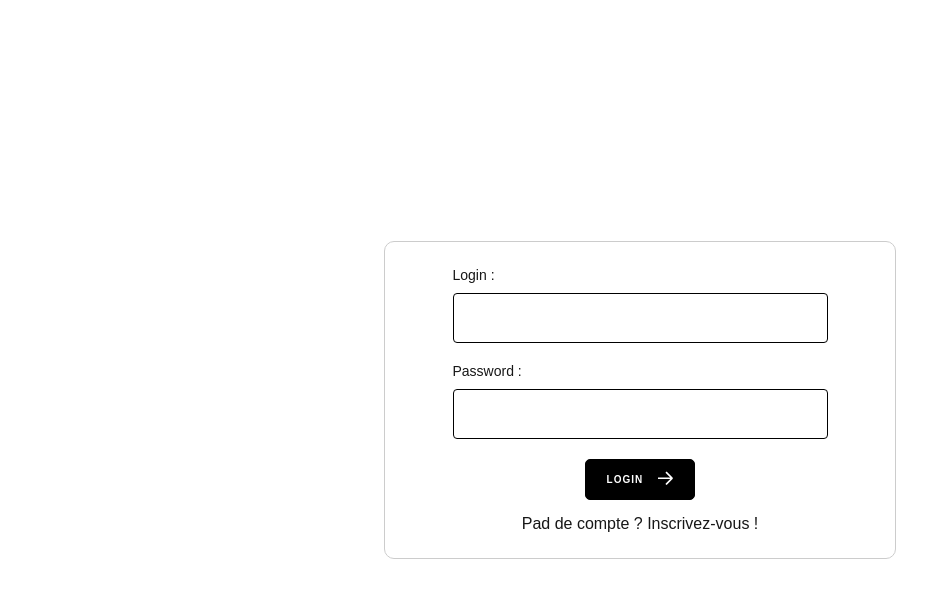
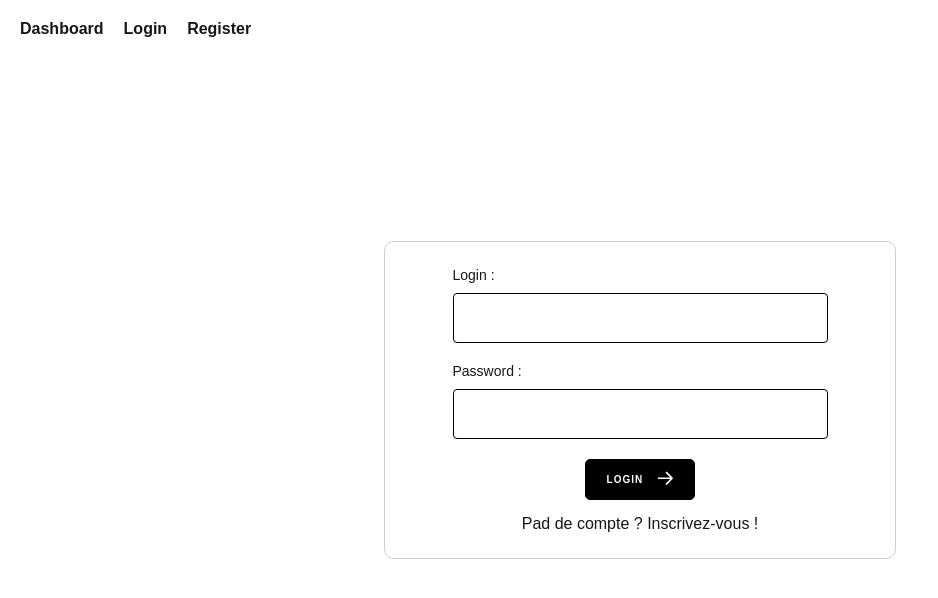
Before and after one commit to ynov-2025-m1-team6/Feed-Pulse-Front, a Next.js app: page /auth/login in a window 1280 px wide. Shown: the top 598 px of the page, without its empty margins (0-938 px from the left). Built offline with nearby package versions, Linux system fonts and the light colour scheme.

Commit message:
#1: add navbar wip

```diff
--- a/src/app/layout.tsx
+++ b/src/app/layout.tsx
@@ -1,6 +1,7 @@
 import type { Metadata } from "next";
 import { Geist, Geist_Mono } from "next/font/google";
 import "./globals.css";
+import Navbar from "@/components/Nabvar";
 
 const geistSans = Geist({
   variable: "--font-geist-sans",
@@ -11,6 +12,12 @@ const geistMono = Geist_Mono({
   variable: "--font-geist-mono",
   subsets: ["latin"],
 });
+
+const navItems = [
+  {path: "/dashboard", label: "Dashboard"},
+  {path: "/auth/login", label: "Login"},
+  {path: "/auth/register", label: "Register"},
+]
 
 export const metadata: Metadata = {
   title: "Feed Pulse",
@@ -25,6 +32,7 @@ export default function RootLayout({
   return (
     <html lang="en">
       <body className={`${geistSans.variable} ${geistMono.variable}`}>
+        <Navbar navItems={navItems}/>
         {children}
       </body>
     </html>
--- /dev/null
+++ b/src/components/Nabvar/NavItems/index.tsx
@@ -0,0 +1,22 @@
+import Link from 'next/link';
+import React from 'react'
+import styles from ".//navitems.module.scss";
+
+type Props = {
+      path: string;
+      label: string;
+      icon?: React.ReactNode;
+};
+
+const index = ({path, label, icon}: Props) => {
+  return (
+    <Link className={`${styles.navItem}`} href={path}>
+      {icon && (
+        <span className={styles.icon_wrapper}>{icon}</span>
+      )}
+      {label}
+      </Link>
+  )
+}
+
+export default index
--- /dev/null
+++ b/src/components/Nabvar/NavItems/navitems.module.scss
@@ -0,0 +1,19 @@
+.navItem{
+    margin-right: 20px;
+    // color: #b2aeae;
+    font-weight: bold;
+    // &.with_icon{
+    //     display: flex;
+    //     align-items: center;
+    //     // justify-content: space-around;
+    //     svg{
+    //         margin-right: 25px;
+    //     }
+
+    // }
+    &:hover{
+        color: black;
+        transition: all 0.3s ease-in-out;
+        // background-color: #f1f1f1;
+    }
+}
--- /dev/null
+++ b/src/components/Nabvar/index.tsx
@@ -0,0 +1,28 @@
+import React from 'react'
+import styles from "./navbar.module.scss";
+import NavItems from './NavItems';
+
+interface NavItem {
+    path: string;
+    label: string;
+    icon?: React.ReactNode;
+  }
+
+  type Props = {
+    navItems: NavItem[];
+  };
+
+
+function index({navItems}: Props) {
+  return (
+    <nav className={styles.wrapper}>
+        <ul>
+            {navItems.map(({path, label, icon}) => (
+                <NavItems key={path} path={path} label={label} icon={icon} />
+            ))}
+        </ul>
+    </nav>
+  )
+}
+
+export default index
--- /dev/null
+++ b/src/components/Nabvar/navbar.module.scss
@@ -0,0 +1,7 @@
+.wrapper {
+//   background-color: red;
+  position: fixed;
+  top: 0;
+  width: 100%;
+  padding: 20px;
+}
```
